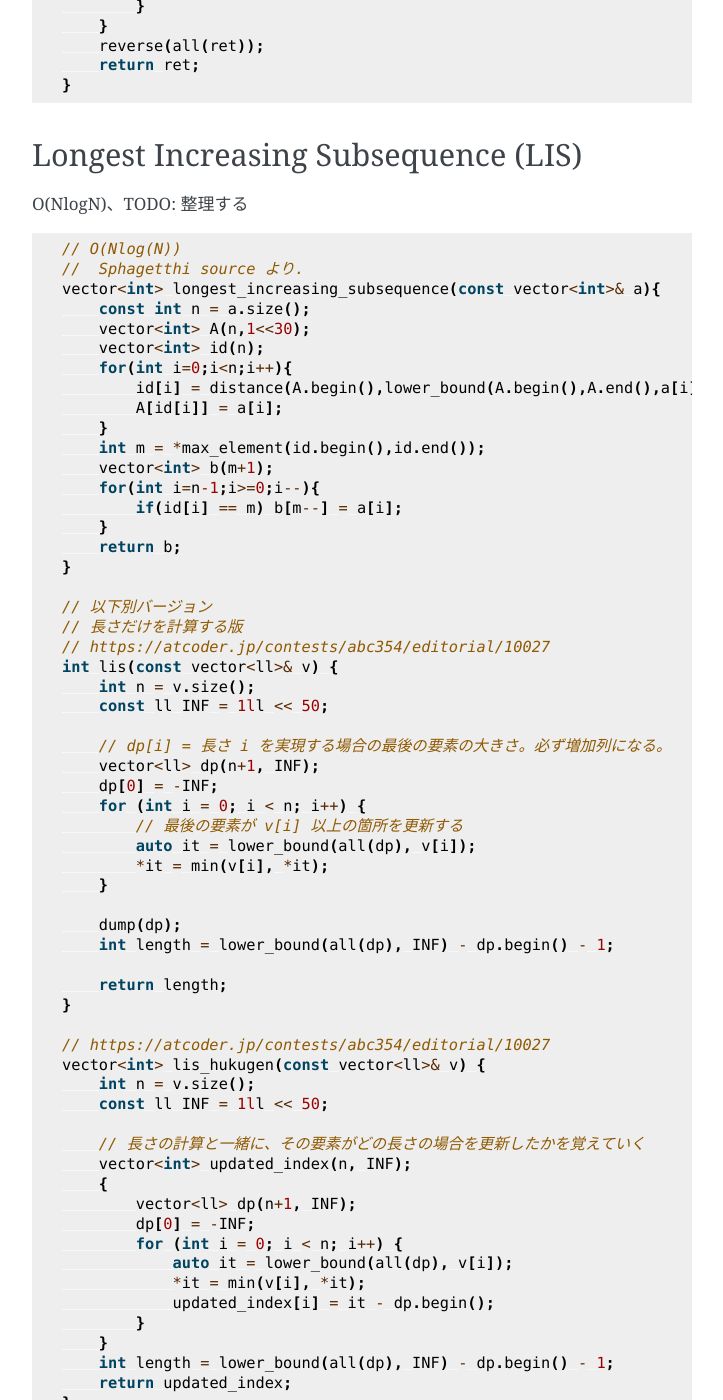
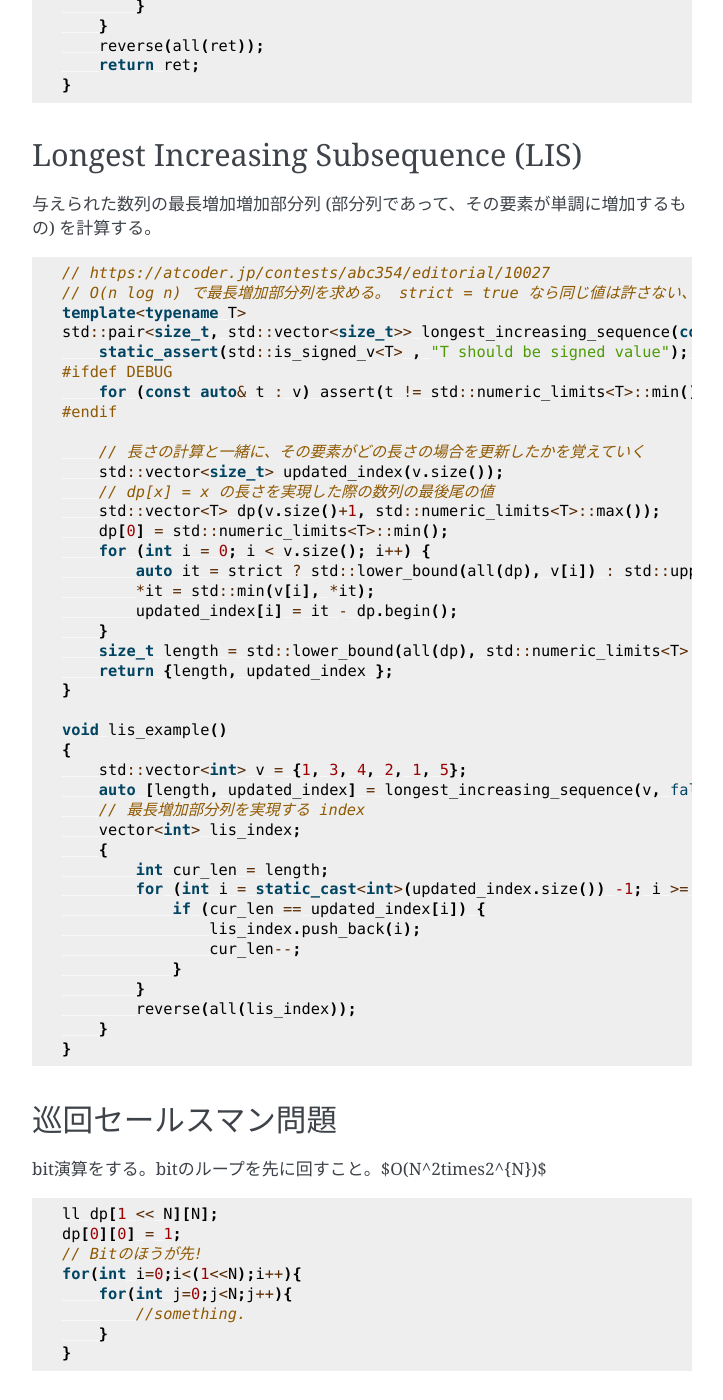
Before and after one commit to tomoki/AlgoLib, a Sphinx documentation site: the page built from source/dp.rst, in a window 1280 px wide and 1400 px high, scrolled down 786 px. Shown: the whole window, without its empty margins (388-1111 px from the left). Built offline with Sphinx 7.4.7, drawn with Linux system fonts in a browser that asks for light colours.

Commit message:
LIS 整理

```diff
--- a/source/dp.rst
+++ b/source/dp.rst
@@ -47,68 +47,49 @@ O(NM)
 Longest Increasing Subsequence (LIS)
 ****************************************
 
-O(NlogN)、TODO: 整理する
+与えられた数列の最長増加増加部分列 (部分列であって、その要素が単調に増加するもの) を計算する。
 
 .. code-block:: cpp
 
-    // O(Nlog(N))
-    //  Sphagetthi source より.
-    vector<int> longest_increasing_subsequence(const vector<int>& a){
-        const int n = a.size();
-        vector<int> A(n,1<<30);
-        vector<int> id(n);
-        for(int i=0;i<n;i++){
-            id[i] = distance(A.begin(),lower_bound(A.begin(),A.end(),a[i]));
-            A[id[i]] = a[i];
+    // https://atcoder.jp/contests/abc354/editorial/10027
+    // O(n log n) で最長増加部分列を求める。 strict = true なら同じ値は許さない、 false なら同じ値も許す
+    template<typename T>
+    std::pair<size_t, std::vector<size_t>> longest_increasing_sequence(const std::vector<T>& v, const bool strict=true) {
+        static_assert(std::is_signed_v<T> , "T should be signed value"); // 符号付きだと dp 表の番兵と被る可能性があるので許さないことにしておく
+    #ifdef DEBUG
+        for (const auto& t : v) assert(t != std::numeric_limits<T>::min());
+    #endif
+
+        // 長さの計算と一緒に、その要素がどの長さの場合を更新したかを覚えていく
+        std::vector<size_t> updated_index(v.size());
+        // dp[x] = x の長さを実現した際の数列の最後尾の値
+        std::vector<T> dp(v.size()+1, std::numeric_limits<T>::max());
+        dp[0] = std::numeric_limits<T>::min();
+        for (int i = 0; i < v.size(); i++) {
+            auto it = strict ? std::lower_bound(all(dp), v[i]) : std::upper_bound(all(dp), v[i]);
+            *it = std::min(v[i], *it);
+            updated_index[i] = it - dp.begin();
         }
-        int m = *max_element(id.begin(),id.end());
-        vector<int> b(m+1);
-        for(int i=n-1;i>=0;i--){
-            if(id[i] == m) b[m--] = a[i];
-        }
-        return b;
+        size_t length = std::lower_bound(all(dp), std::numeric_limits<T>::max()) - dp.begin() - 1;
+        return {length, updated_index };
     }
 
-    // 以下別バージョン
-    // 長さだけを計算する版
-    // https://atcoder.jp/contests/abc354/editorial/10027
-    int lis(const vector<ll>& v) {
-        int n = v.size();
-        const ll INF = 1ll << 50;
-
-        // dp[i] = 長さ i を実現する場合の最後の要素の大きさ。必ず増加列になる。
-        vector<ll> dp(n+1, INF);
-        dp[0] = -INF;
-        for (int i = 0; i < n; i++) {
-            // 最後の要素が v[i] 以上の箇所を更新する
-            auto it = lower_bound(all(dp), v[i]);
-            *it = min(v[i], *it);
+    void lis_example()
+    {
+        std::vector<int> v = {1, 3, 4, 2, 1, 5};
+        auto [length, updated_index] = longest_increasing_sequence(v, false);
+        // 最長増加部分列を実現する index
+        vector<int> lis_index;
+        {
+            int cur_len = length;
+            for (int i = static_cast<int>(updated_index.size()) -1; i >= 0; i--) {
+                if (cur_len == updated_index[i]) {
+                    lis_index.push_back(i);
+                    cur_len--;
+                }
+            }
+            reverse(all(lis_index));
         }
-
-        dump(dp);
-        int length = lower_bound(all(dp), INF) - dp.begin() - 1;
-
-        return length;
-    }
-
-    // https://atcoder.jp/contests/abc354/editorial/10027
-    vector<int> lis_hukugen(const vector<ll>& v) {
-        int n = v.size();
-        const ll INF = 1ll << 50;
-
-        // 長さの計算と一緒に、その要素がどの長さの場合を更新したかを覚えていく
-        vector<int> updated_index(n, INF);
-        {
-            vector<ll> dp(n+1, INF);
-            dp[0] = -INF;
-            for (int i = 0; i < n; i++) {
-                auto it = lower_bound(all(dp), v[i]);
-                *it = min(v[i], *it);
-                updated_index[i] = it - dp.begin();
-            }
-        }
-        int length = lower_bound(all(dp), INF) - dp.begin() - 1;
-        return updated_index;
     }
 
 ****************************************
```
